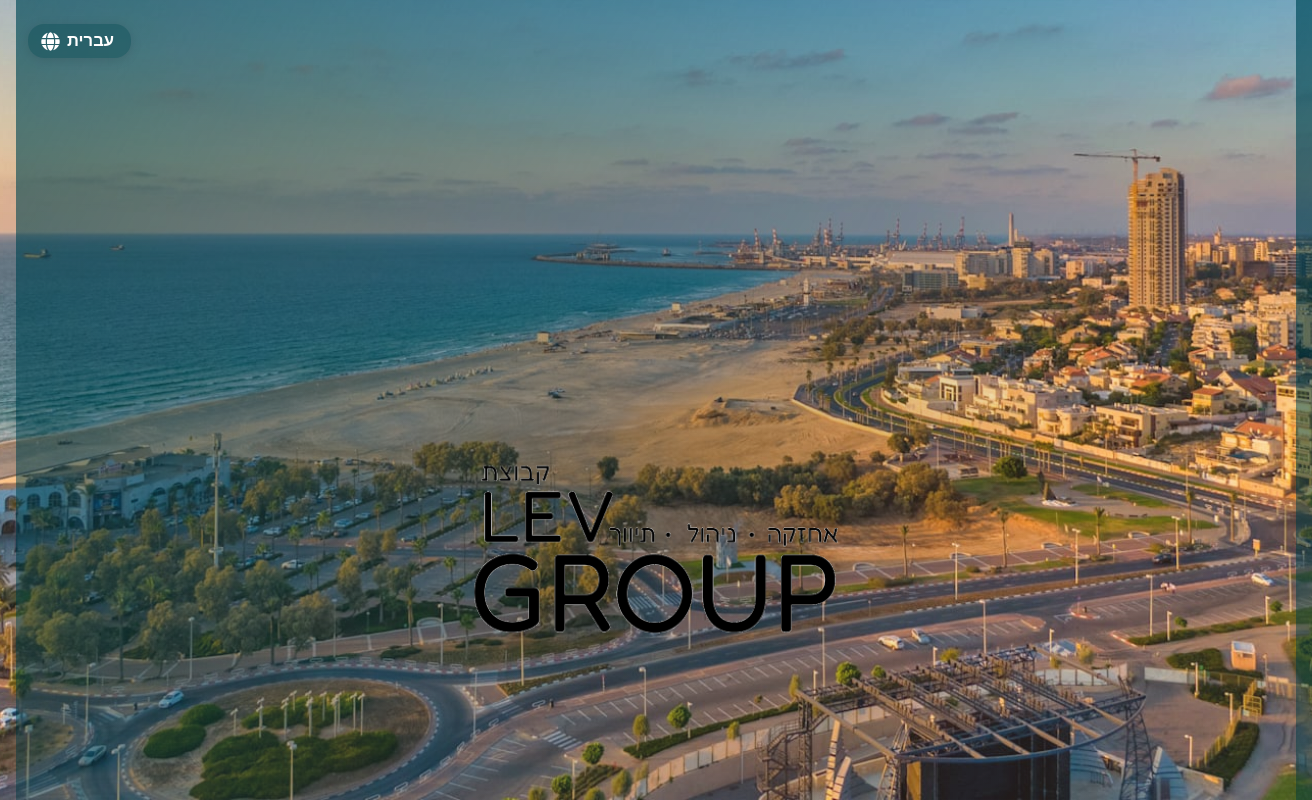
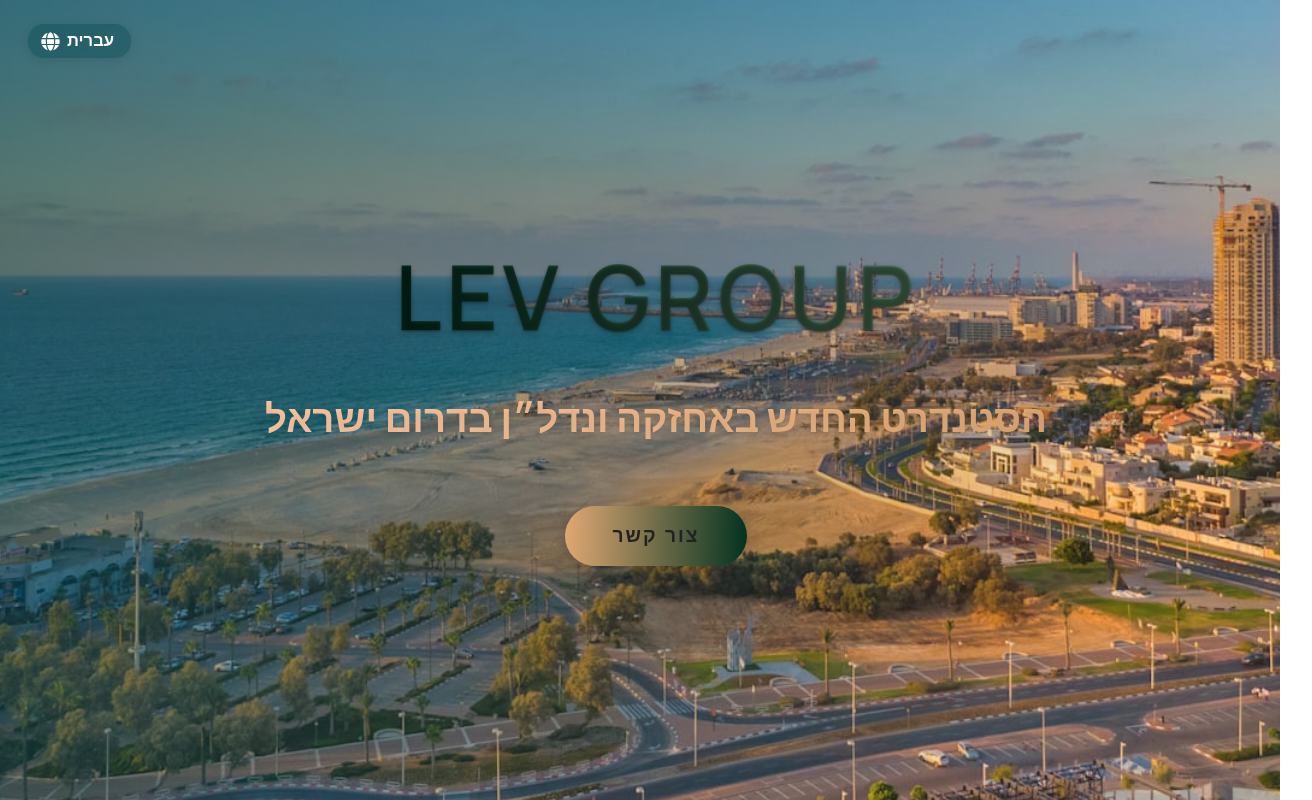
Before and after one commit to ilyajavadeveloper/LevGroup, a React (Vite) app: page / in a window 1280 px wide. Shown: the top 800 px of the page, 1312 px wide, since content can reach past the window. Built offline with nearby package versions, Linux system fonts and the light colour scheme.

Commit message:
Initial commit13372

```diff
--- a/src/components/ContactSection/ContactSection.jsx
+++ b/src/components/ContactSection/ContactSection.jsx
@@ -39,7 +39,7 @@
         transition={{ delay: 0.5 }}
       >
         <a href="tel:0524388967" className={styles.link}>
-          <FaPhoneAlt className={styles.icon} /> 052‑5339443
+          <FaPhoneAlt className={styles.icon} /> 0524388967
         </a>
         <a
           href="mailto:levgroup.m@gmail.com"
@@ -63,7 +63,7 @@
         </a>
         <div className={styles.socials}>
           <a
-            href="https://wa.me/972525339443"
+            href="https://wa.me/0524388967"
             target="_blank"
             rel="noopener noreferrer"
             aria-label="WhatsApp"
--- a/src/components/HeroSection/HeroSection.jsx
+++ b/src/components/HeroSection/HeroSection.jsx
@@ -1,4 +1,3 @@
-// HeroSection.jsx
 import { useTranslation } from 'react-i18next';
 import { motion } from 'framer-motion';
 import styles from './HeroSection.module.css';
@@ -22,16 +21,13 @@
                 animate={{ opacity: 1, y: 0 }}
                 transition={{ duration: 1 }}
             >
-                <div className={styles.logoWrapper}>
-                    <img
-                        src="/images/LEV_GROUP_LOGO_clean.png"
-                        alt="LEV GROUP Logo"
-                        className={styles.logoImage}
-                    />
-                </div>
+                {/* Название вместо логотипа */}
+                <h1 className={styles.title}>LEV GROUP</h1>
 
+                {/* Слоган */}
                 <div className={styles.slogan}>{t('hero.slogan')}</div>
 
+                {/* Кнопка CTA */}
                 <button className={styles.cta} onClick={openWhatsApp} type="button">
                     {t('hero.button')}
                 </button>
--- a/src/components/HeroSection/HeroSection.module.css
+++ b/src/components/HeroSection/HeroSection.module.css
@@ -1,29 +1,40 @@
 /* HeroSection.module.css */
+
 :root {
-  /* Горизонтальные отступы: от 0.5rem до 1rem */
   --pad-h: clamp(0.5rem, 2vw, 1rem);
-  /* Нижний отступ для хиро: от 10vh до 25vh */
   --pad-b: clamp(10vh, 18vh, 25vh);
-  /* Минимальная ширина логотипа для маленьких экранов */
-  --logo-min: 200px;
-  /* Максимальная ширина логотипа (двухкратный исходный размер) */
-  --logo-max: 1600px;
+
+  /* Новый тон заголовка */
+  --title-dark:   #013220; /* глубокий зелёный */
+  --title-light:  #5A8766; /* мягкий светло-зелёный */
+
+  /* Остальные градиенты без изменений */
+  --sunset-from:  #FFC8A2;
+  --sunset-to:    #E1A873;
+}
+
+:global(html, body) {
+  margin: 0;
+  padding: 0;
+  overflow-x: hidden;
 }
 
 .hero {
   position: relative;
-  min-height: 100vh;
-  width: 100%;
+  width: 100vw;
+  height: 100vh;
+  padding: 0 var(--pad-h) var(--pad-b);
   display: flex;
   justify-content: center;
   align-items: center;
-  padding: 0 var(--pad-h);
-  padding-bottom: var(--pad-b);
   background:
-          linear-gradient(120deg, rgba(0,68,78,0.66) 0%, rgba(225,168,115,0.14) 75%, rgba(245,227,193,0.13) 100%),
-          url('/images/ashdod.jpg') center/cover no-repeat;
-  background-attachment: fixed;
-  overflow: hidden;
+          linear-gradient(120deg,
+          rgba(0,68,78,0.66) 0%,
+          rgba(225,168,115,0.14) 75%,
+          rgba(245,227,193,0.13) 100%
+          ),
+          url('/images/ashdod.jpg') center/cover no-repeat fixed;
+  background-position: center center;
 }
 
 .content {
@@ -33,43 +44,51 @@
   flex-direction: column;
   align-items: center;
   text-align: center;
-  justify-content: center;
+  width: calc(100% - 2 * var(--pad-h));
   max-width: 1000px;
-  width: 100%;
   padding: clamp(1rem, 2vw, 2rem);
 }
 
-.logoWrapper {
-  position: relative;
-  width: clamp(var(--logo-min), 50%, var(--logo-max));
-  max-width: var(--logo-max);
-  margin-bottom: clamp(1rem, 5vw, 2rem);
-  overflow: hidden; /* Обрезаем лишнее */
+/* — LEV GROUP — */
+.title {
+  /* Сделали чуть больше */
+  font-size: clamp(3rem, 7vw, 6rem);
+  font-weight: 900;
+  text-transform: uppercase;
+  letter-spacing: 0.05em;
+  margin: 0 0 clamp(1.5rem, 3vw, 2.5rem);
+  font-family: 'Manrope', 'Assistant', sans-serif;
+
+  /* Новый спокойный градиент от темного к светлому зелёному */
+  background: linear-gradient(90deg, var(--title-dark), var(--title-light));
+  -webkit-background-clip: text;
+  -webkit-text-fill-color: transparent;
+
+  /* Лёгкая чёткая тень для солидности */
+  text-shadow:
+          0 1px 2px rgba(0, 0, 0, 0.4),
+          0 3px 6px rgba(0, 0, 0, 0.2);
 }
 
-.logoImage {
-  position: relative;
-  width: 200%; /* Вдвое шире контейнера */
-  height: auto;
-  object-fit: contain;
-  left: 50%;
-  transform: translateX(-50%); /* Центрируем */
-  filter: drop-shadow(0px 4px 12px rgba(0, 0, 0, 0.15));
-}
-
+/* — Слоган — */
 .slogan {
-  color: #E1A873;
-  /* шрифт от 1rem до 2.4rem, идеально 4vw */
   font-size: clamp(1rem, 4vw, 2.4rem);
   font-weight: 800;
   line-height: 1.2;
-  margin-bottom: clamp(2rem, 5vw, 4rem);
+  margin: 0 0 clamp(2rem, 5vw, 4rem);
   font-family: 'Manrope', 'Assistant', sans-serif;
-  text-shadow: 0 2px 8px rgba(0, 0, 0, 0.15);
+
+  background: linear-gradient(90deg, var(--sunset-from), var(--sunset-to));
+  -webkit-background-clip: text;
+  -webkit-text-fill-color: transparent;
+
+  /* Мягкая тень для читаемости */
+  text-shadow: 0 2px 6px rgba(0, 0, 0, 0.1);
 }
 
+/* — Кнопка CTA — */
 .cta {
-  background: linear-gradient(92deg, #E1A873 0%, #00444E 100%);
+  background: linear-gradient(92deg, var(--sunset-to) 0%, var(--title-dark) 100%);
   color: #222;
   padding: clamp(0.75em, 2vw, 1em) clamp(1.5em, 4vw, 2.5em);
   border-radius: 90px;
@@ -79,25 +98,29 @@
   text-transform: uppercase;
   border: none;
   cursor: pointer;
-  transition: background 0.23s, transform 0.15s, box-shadow 0.2s;
-  box-shadow: 0 4px 12px rgba(0, 0, 0, 0.1);
+  margin: 0;
+  box-shadow: 0 6px 18px rgba(0, 0, 0, 0.15);
+  transition:
+          background 0.3s ease,
+          transform 0.2s ease,
+          box-shadow 0.2s ease;
 }
 
 .cta:hover,
 .cta:focus {
-  background: linear-gradient(90deg, #00444E 0%, #E1A873 100%);
+  background: linear-gradient(90deg, var(--title-dark) 0%, var(--sunset-to) 100%);
   color: #FFEBC2;
-  transform: translateY(-2px) scale(1.04);
-  box-shadow: 0 8px 24px rgba(0, 0, 0, 0.15);
+  transform: translateY(-3px) scale(1.03);
+  box-shadow: 0 12px 28px rgba(0, 0, 0, 0.2);
 }
 
+/* — Эффект размытия и нижняя полоса — */
 .photoBlur {
   position: absolute;
   left: 0;
   bottom: calc(var(--pad-b) + 60px);
   width: 100vw;
   height: 80px;
-  pointer-events: none;
   background: linear-gradient(
           to bottom,
           rgba(245,227,193,0) 0%,
@@ -108,6 +131,7 @@
   );
   filter: blur(32px);
   opacity: 0.9;
+  pointer-events: none;
   z-index: 5;
 }
 
@@ -117,8 +141,6 @@
   right: 0;
   bottom: 0;
   height: 8px;
-  z-index: 20;
-  pointer-events: none;
   background:
           radial-gradient(ellipse at 50% 100%, rgba(225,168,115,1) 0%, rgba(225,168,115,0.15) 45%, rgba(0,68,78,0) 100%),
           linear-gradient(
@@ -129,5 +151,23 @@
                   rgba(56,90,100,0.18) 85%,
                   rgba(0,68,78,0.09) 100%
           );
-  opacity: 1;
+  pointer-events: none;
+  z-index: 20;
 }
+
+/* — Адаптив — */
+@media (max-width: 1200px) {
+  .title   { font-size: clamp(2.5rem, 6vw, 5rem); }
+  .slogan  { font-size: clamp(1rem, 4vw, 2rem); margin-bottom: clamp(1.5rem, 4vw, 3rem); }
+  .cta     { font-size: clamp(0.8rem, 2.5vw, 1rem); }
+}
+@media (max-width: 700px) {
+  .title   { font-size: clamp(2.2rem, 7vw, 4rem); }
+  .slogan  { font-size: clamp(0.9rem, 5vw, 1.6rem); margin-bottom: clamp(1.2rem, 5vw, 2rem); }
+  .cta     { font-size: clamp(0.75rem, 3vw, 0.95rem); }
+}
+@media (max-width: 500px) {
+  .title   { font-size: clamp(2rem, 8vw, 3.5rem); }
+  .slogan  { font-size: clamp(0.8rem, 8vw, 1.4rem); margin-bottom: clamp(1rem, 8vw, 1.5rem); }
+  .cta     { font-size: clamp(0.7rem, 4vw, 0.85rem); }
+}
```
